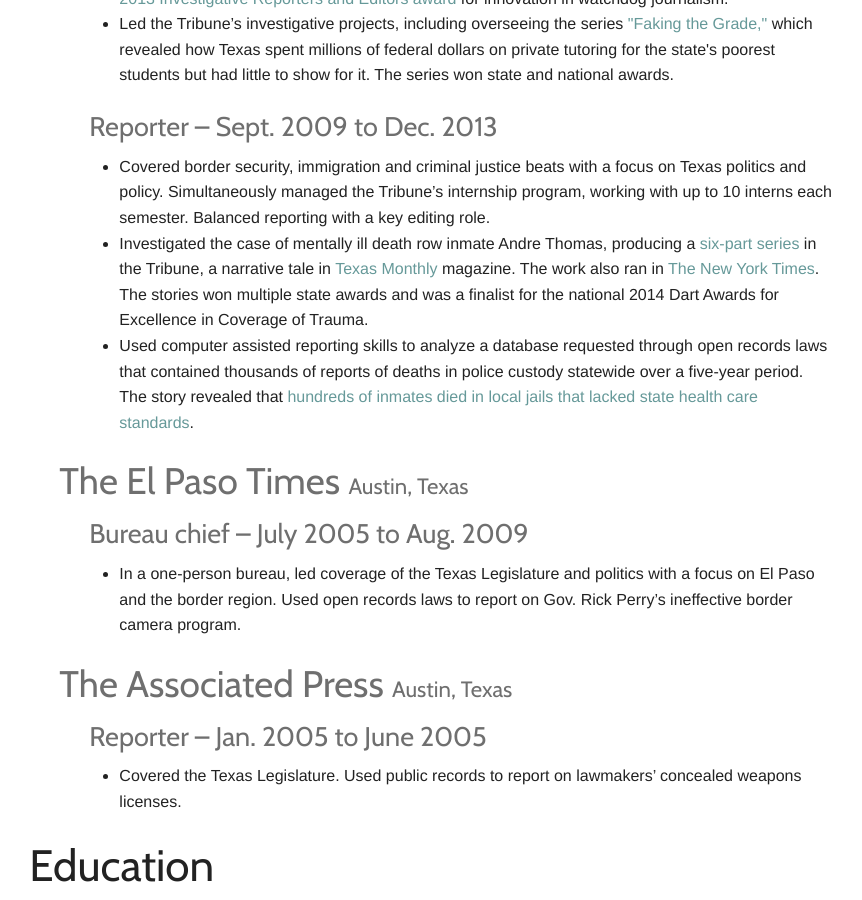
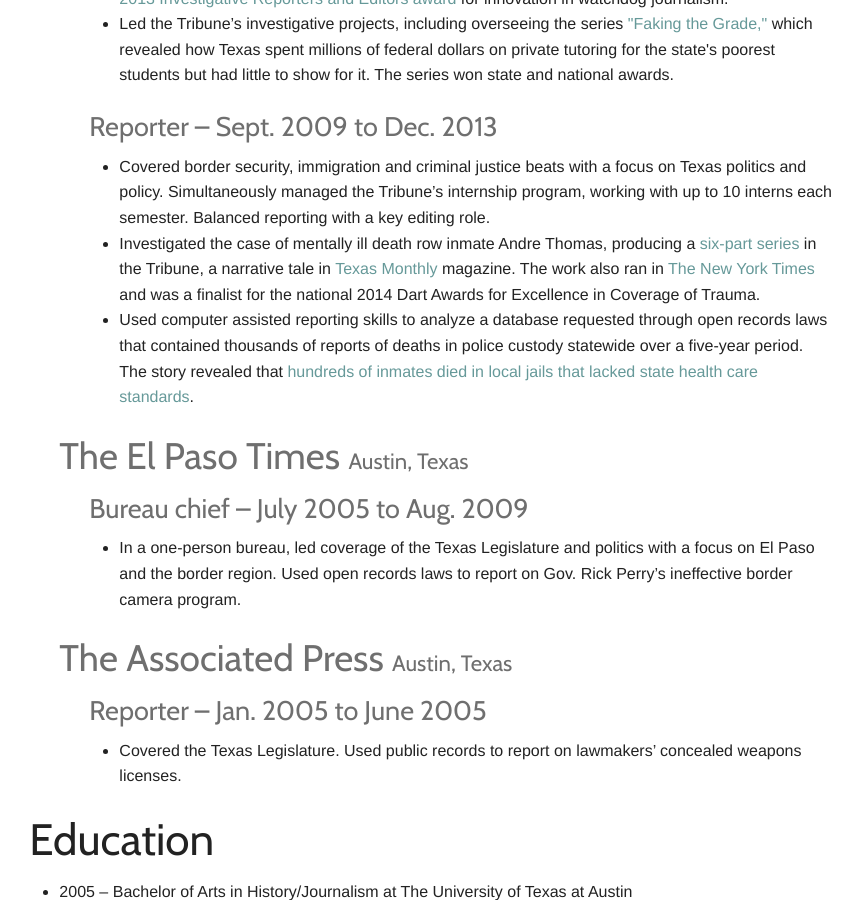
Before and after one commit to BrandiGrissom/resume, a Jekyll site: the page built from index.html, in a window 1280 px wide and 900 px high, scrolled down 2003 px. Shown: the whole window, without its empty margins (209-1071 px from the left). Built offline with Jekyll 4.4.1, drawn with Linux system fonts in a browser that asks for light colours.

Commit message:
Update index.html

```diff
--- a/index.html
+++ b/index.html
@@ -124,7 +124,7 @@
       <li>
         Investigated the case of mentally ill death row inmate Andre Thomas,
         producing a <a href="http://www.texastribune.org/series/trouble-in-mind/">six-part series</a> in the Tribune, a narrative tale in <a href="http://www.texasmonthly.com/story/trouble-mind">Texas
-        Monthly</a> magazine. The work also ran in <a href="https://www.nytimes.com/2013/02/24/us/advocates-seek-mental-health-changes-including-power-to-detain.html">The New York Times</a>. The stories won multiple state awards and was a finalist for the national 2014 Dart Awards for
+        Monthly</a> magazine. The work also ran in <a href="https://www.nytimes.com/2013/02/24/us/advocates-seek-mental-health-changes-including-power-to-detain.html">The New York Times</a> and was a finalist for the national 2014 Dart Awards for
         Excellence in Coverage of Trauma.
       </li>
 
```
